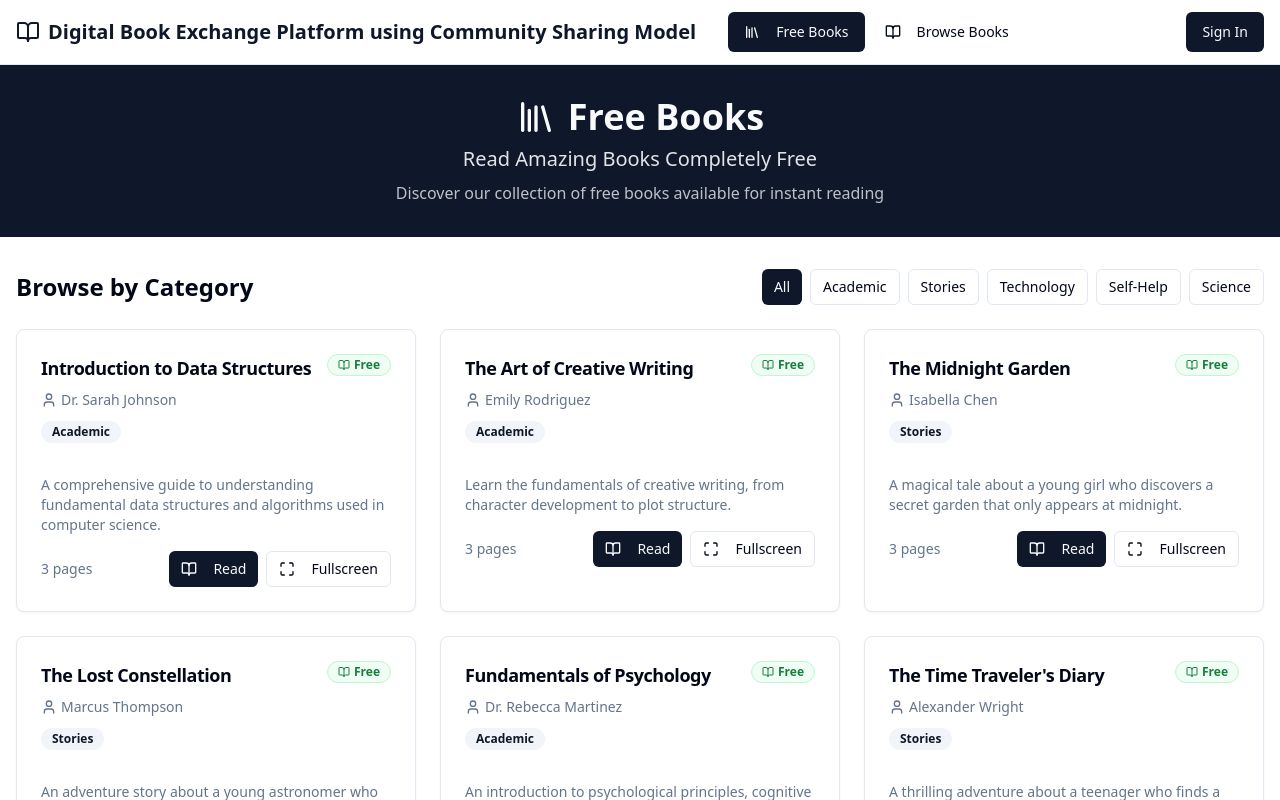
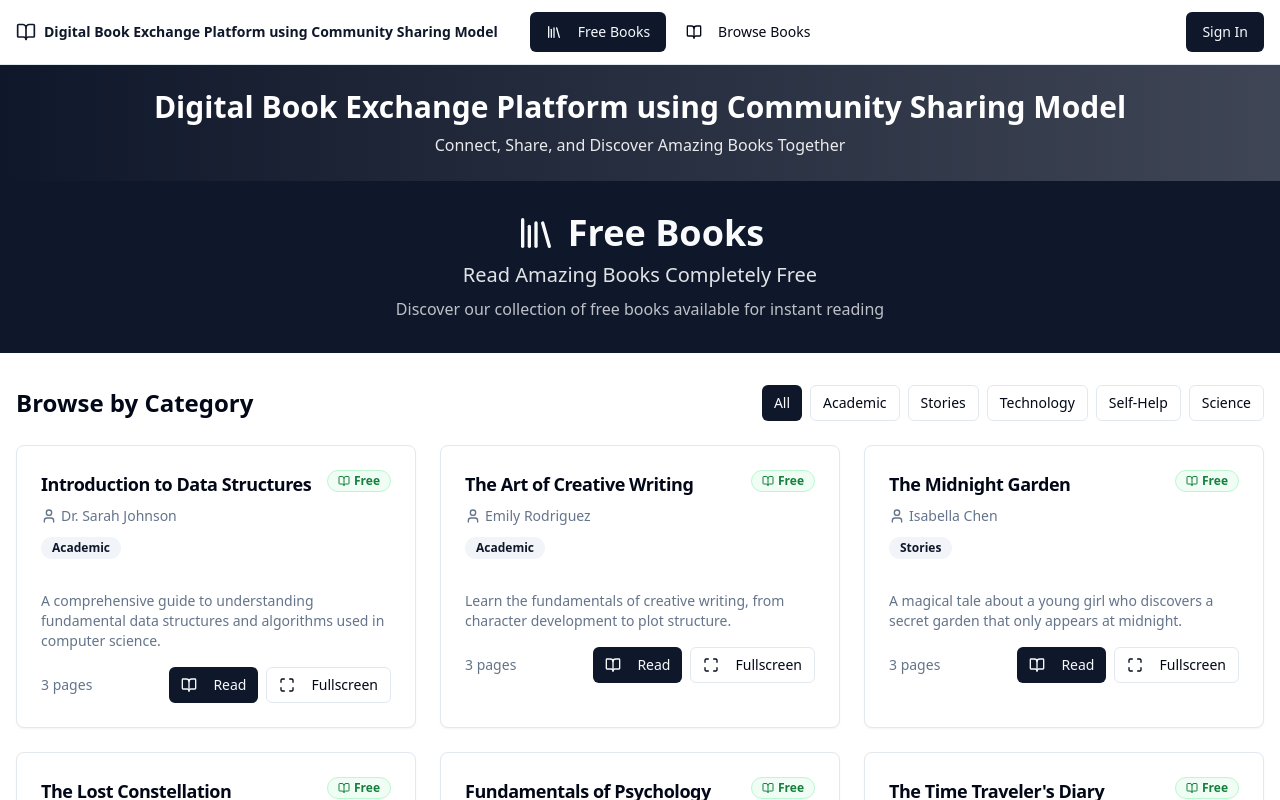
Before and after one commit to jhansigoday/_Book_Bridge, a React (Vite) app: page / in a window 1280 px wide. Shown: the top 800 px of the page. Built offline with nearby package versions, Linux system fonts and the light colour scheme.

Commit message:
Adjust header and FreeBooks title
Update the main heading to be fully displayed on the top left corner with reduced font size and adjustments. Also, display the edited title at the top of the FreeBooks header with highlighting.

```diff
--- a/src/components/FreeBooks.tsx
+++ b/src/components/FreeBooks.tsx
@@ -148,14 +148,22 @@ export const FreeBooks = () => {
 
   return (
     <div className="min-h-screen bg-background">
+      {/* Platform Title - Highlighted Section */}
+      <div className="bg-gradient-to-r from-primary to-primary/80 text-white py-6">
+        <div className="container mx-auto px-4 text-center">
+          <h1 className="text-2xl md:text-3xl font-bold mb-2">Digital Book Exchange Platform using Community Sharing Model</h1>
+          <p className="text-white/90 text-sm md:text-base">Connect, Share, and Discover Amazing Books Together</p>
+        </div>
+      </div>
+
       {/* Header */}
       <header className="bg-primary text-primary-foreground py-8">
         <div className="container mx-auto px-4">
           <div className="text-center">
-            <h1 className="text-4xl font-bold mb-2 flex items-center justify-center">
+            <h2 className="text-4xl font-bold mb-2 flex items-center justify-center">
               <Library className="h-10 w-10 mr-3" />
               Free Books
-            </h1>
+            </h2>
             <p className="text-xl opacity-90">Read Amazing Books Completely Free</p>
             <p className="mt-2 opacity-75">Discover our collection of free books available for instant reading</p>
           </div>
--- a/src/components/Navbar.tsx
+++ b/src/components/Navbar.tsx
@@ -197,10 +197,11 @@ export const Navbar: React.FC<NavbarProps> = ({ currentPage, onPageChange }) =>
             <div className="flex items-center space-x-8">
               <button
                 onClick={() => handlePageChange('free-books')}
-                className="flex items-center space-x-2 text-xl font-bold text-primary"
+                className="flex items-center space-x-2 text-sm font-bold text-primary"
               >
-                <BookOpen className="h-6 w-6" />
-                <span>Digital Book Exchange Platform using Community Sharing Model</span>
+                <BookOpen className="h-5 w-5" />
+                <span className="hidden sm:block">Digital Book Exchange Platform using Community Sharing Model</span>
+                <span className="sm:hidden">Digital Book Exchange</span>
               </button>
 
               <div className="hidden md:flex space-x-1">
```
